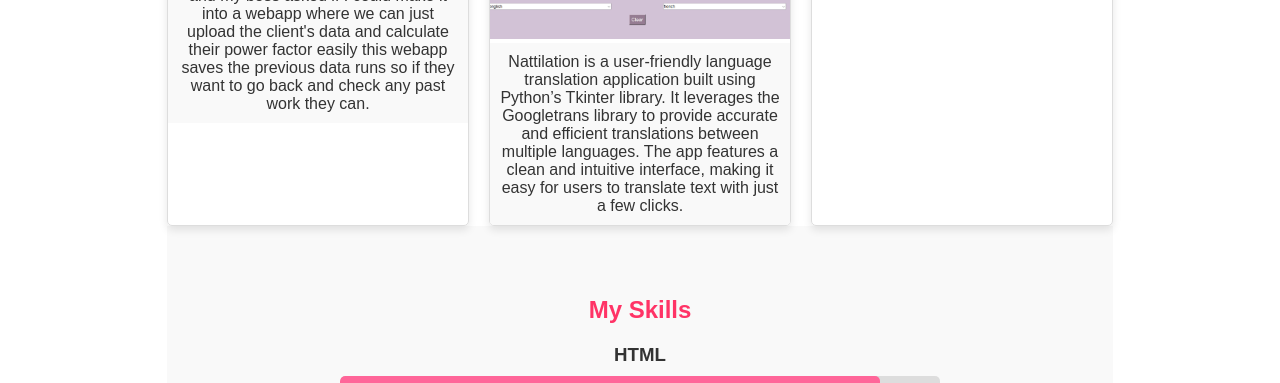
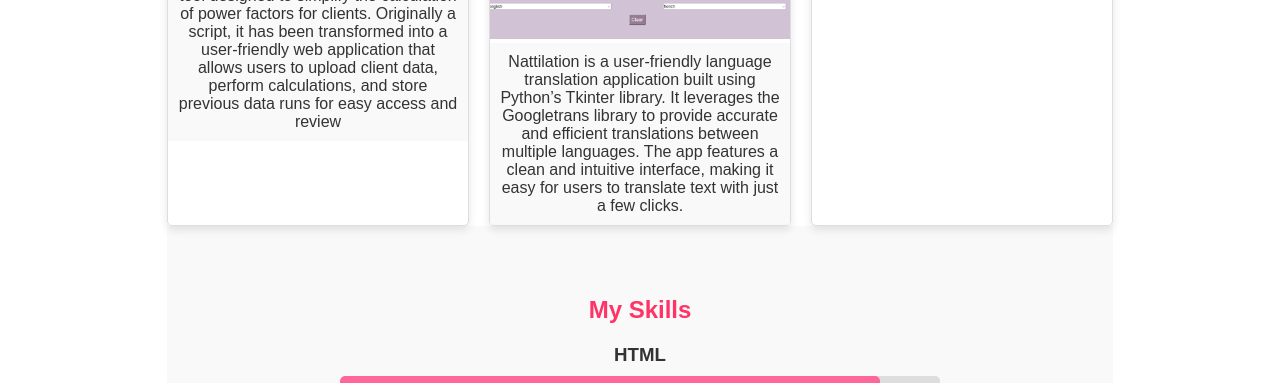
Before and after one commit to Nattisanch/Nattisanch.github.io, a plain HTML site: page index.html in a window 1280 px wide. Shown: the part 717-1100 px from the top of the page. Drawn offline with Linux system fonts and the light colour scheme.

Commit message:
Fix on pf

```diff
--- a/index.html
+++ b/index.html
@@ -42,7 +42,7 @@
                 <div class="portfolio-gallery">
                     <div class="portfolio-item">
                         <img src="powerfactor.png" alt="Power Factor WebApp">
-                        <p>Power Factor started as just a script and my boss asked if I could make it into a webapp where we can just upload the client's data and calculate their power factor easily this webapp saves the previous data runs so if they want to go back and check any past work they can.</p>
+                        <p> Power Factor web app is a powerful tool designed to simplify the calculation of power factors for clients. Originally a script, it has been transformed into a user-friendly web application that allows users to upload client data, perform calculations, and store previous data runs for easy access and review</p>
                     </div>
                     <div class="portfolio-item">
                         <img src="translator.png" alt="Translator App">
```
